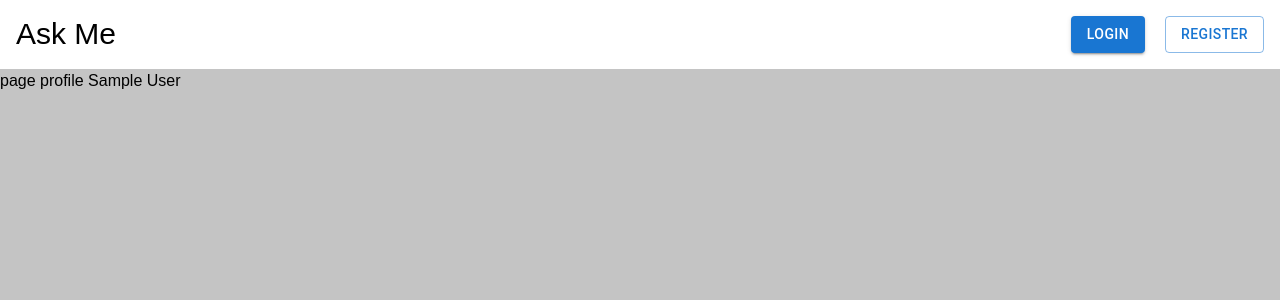
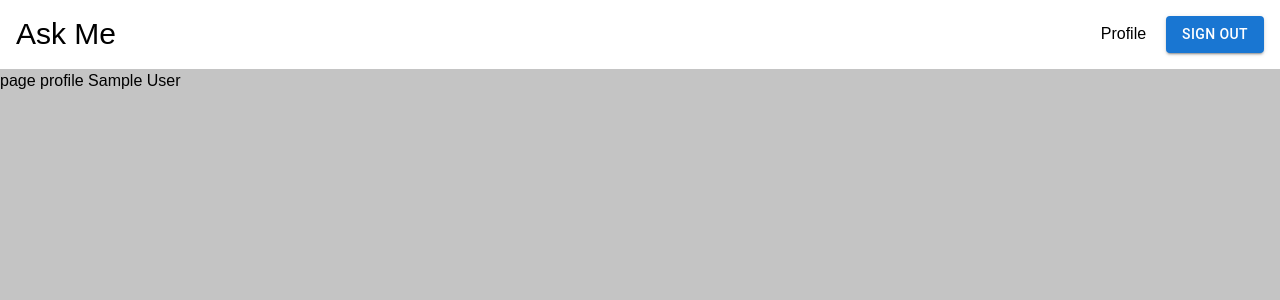
Before and after one commit to islam-heddi/ask-me-app-nextjs, a Next.js app: page /profile in a window 1280 px wide. Shown: the top 300 px of the page. Built offline with nearby package versions, Linux system fonts and the light colour scheme; no server answers; sample sign-in values are in the browser's storage.

Commit message:
added session provider in layout.tsx

```diff
--- /dev/null
+++ b/src/app/(auth)/login/layout.tsx
@@ -0,0 +1,14 @@
+import type { Metadata } from "next";
+
+export const metadata: Metadata = {
+  title: "Ask me | Login",
+  description: "Generated by create next app",
+};
+
+export default function RootLayout({
+  children,
+}: Readonly<{
+  children: React.ReactNode;
+}>) {
+  return <>{children}</>;
+}
--- /dev/null
+++ b/src/app/(auth)/register/layout.tsx
@@ -0,0 +1,14 @@
+import type { Metadata } from "next";
+
+export const metadata: Metadata = {
+  title: "Ask me | Register",
+  description: "Generated by create next app",
+};
+
+export default function RootLayout({
+  children,
+}: Readonly<{
+  children: React.ReactNode;
+}>) {
+  return <>{children}</>;
+}
--- a/src/app/layout.tsx
+++ b/src/app/layout.tsx
@@ -1,7 +1,9 @@
-import type { Metadata } from "next";
+"use client";
+//import type { Metadata } from "next";
 import { Geist, Geist_Mono } from "next/font/google";
 import "./globals.css";
 import Menu from "@/components/Menu";
+import { SessionProvider } from "next-auth/react";
 
 const geistSans = Geist({
   variable: "--font-geist-sans",
@@ -13,10 +15,10 @@ const geistMono = Geist_Mono({
   subsets: ["latin"],
 });
 
-export const metadata: Metadata = {
+/*export const metadata: Metadata = {
   title: "Ask me",
   description: "Generated by create next app",
-};
+};*/
 
 export default function RootLayout({
   children,
@@ -28,8 +30,10 @@ export default function RootLayout({
       <body
         className={`${geistSans.variable} ${geistMono.variable} antialiased`}
       >
-        <Menu />
-        {children}
+        <SessionProvider>
+          <Menu />
+          {children}
+        </SessionProvider>
       </body>
     </html>
   );
--- a/src/app/page.tsx
+++ b/src/app/page.tsx
@@ -1,3 +1,10 @@
+import type { Metadata } from "next";
+
+export const metadata: Metadata = {
+  title: "Ask me",
+  description: "Generated by create next app",
+};
+
 export default function Home() {
   return <div>Hello World!</div>;
 }
--- /dev/null
+++ b/src/app/profile/layout.tsx
@@ -0,0 +1,14 @@
+import type { Metadata } from "next";
+
+export const metadata: Metadata = {
+  title: "Ask me | Profile",
+  description: "Generated by create next app",
+};
+
+export default function RootLayout({
+  children,
+}: Readonly<{
+  children: React.ReactNode;
+}>) {
+  return <>{children}</>;
+}
--- a/src/app/profile/page.tsx
+++ b/src/app/profile/page.tsx
@@ -1,8 +1,17 @@
+"use client";
 import React from "react";
-import { getServerSession } from "next-auth";
-import { authOptions } from "../api/auth/[...nextauth]/route";
-export default async function Profile() {
-  const session = await getServerSession(authOptions);
-  if (!session) return <div>Access denied</div>;
+import { useSession } from "next-auth/react";
+import { useRouter } from "next/navigation";
+
+export default function Profile() {
+  const { data: session } = useSession();
+  const router = useRouter();
+
+  React.useEffect(() => {
+    if (!session) {
+      router.push("/");
+    }
+  }, [session, router]);
+
   return <div>page profile {session?.user?.name}</div>;
 }
--- a/src/components/Menu.tsx
+++ b/src/components/Menu.tsx
@@ -3,21 +3,48 @@
 import React from "react";
 import { Button } from "@mui/material";
 import { useRouter } from "next/navigation";
+import { useSession } from "next-auth/react";
+import { signOut } from "next-auth/react";
 
 export default function Menu() {
   const router = useRouter();
+  const { data: session } = useSession();
+
+  const profile = (
+    <>
+      <p className="cursor-pointer" onClick={() => router.push("/profile")}>
+        Profile
+      </p>
+      <Button
+        variant="contained"
+        onClick={() => {
+          signOut();
+          router.push("/");
+        }}
+      >
+        Sign Out
+      </Button>
+    </>
+  );
+
+  const logReg = (
+    <>
+      <Button variant="contained" onClick={() => router.push("/login")}>
+        Login
+      </Button>
+      <Button variant="outlined" onClick={() => router.push("/register")}>
+        Register
+      </Button>
+    </>
+  );
+
   return (
     <header className="bg-white p-4 flex flex-row justify-between items-center">
       <h1 className="text-3xl cursor-pointer" onClick={() => router.push("/")}>
         Ask Me
       </h1>
-      <menu className="flex flex-row flex-wrap gap-5">
-        <Button variant="contained" onClick={() => router.push("/login")}>
-          Login
-        </Button>
-        <Button variant="outlined" onClick={() => router.push("/register")}>
-          Register
-        </Button>
+      <menu className="flex flex-row flex-wrap gap-5 items-center">
+        {!session ? logReg : profile}
       </menu>
     </header>
   );
--- a/src/components/OAuthGoogleGithub.tsx
+++ b/src/components/OAuthGoogleGithub.tsx
@@ -1,8 +1,19 @@
 import React from "react";
 import { Button } from "@mui/material";
 import { GoogleIcon, GithubIcon } from "./CustomIcons";
-import { signIn } from "next-auth/react";
+import { signIn, useSession } from "next-auth/react";
+import { useRouter } from "next/navigation";
+
 export default function OAuthGoogleGithub() {
+  const { data: session } = useSession();
+  const router = useRouter();
+
+  React.useEffect(() => {
+    if (session) {
+      router.push("/profile");
+    }
+  }, [session, router]);
+
   return (
     <div className="flex flex-col gap-4">
       <Button
```
